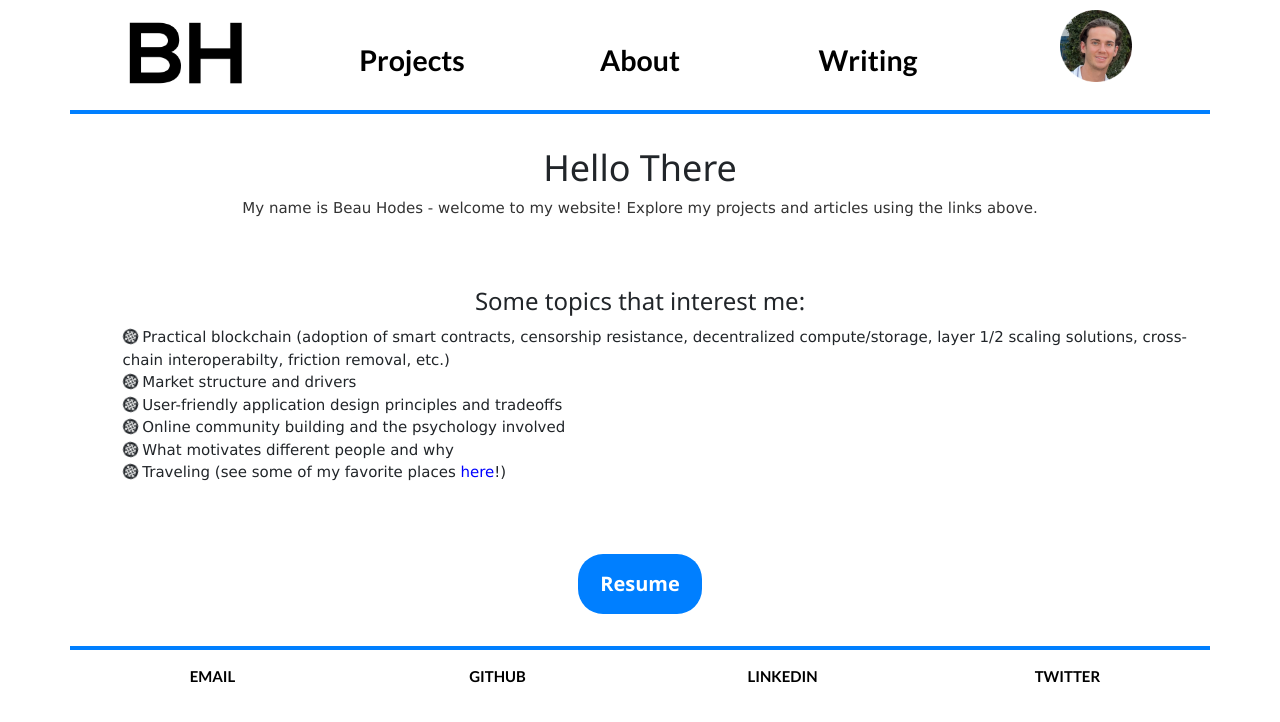
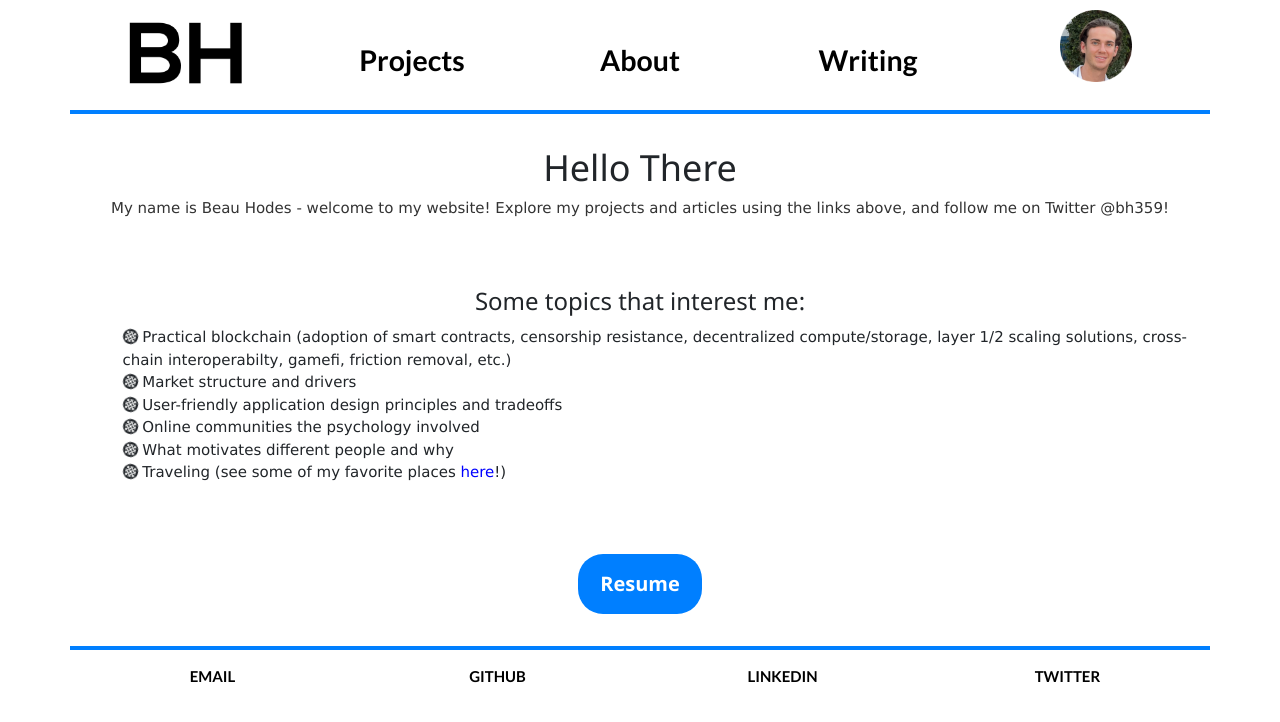
Before and after one commit to beauhodes/beauhodes.github.io, a Jekyll site: the page built from index.html, in a window 1280 px wide. Shown: the top 722 px of the page. Built offline with Jekyll 4.4.1, drawn with Linux system fonts in a browser that asks for light colours; nearby versions of some CDN libraries.

Commit message:
Update index.html

```diff
--- a/index.html
+++ b/index.html
@@ -4,16 +4,16 @@
 ---
 <br>
 <h1 style="text-align:center;">Hello There</h1>
-<p style="text-align:center;">My name is Beau Hodes - welcome to my website! Explore my projects and articles using the links above.</p>
+<p style="text-align:center;">My name is Beau Hodes - welcome to my website! Explore my projects and articles using the links above, and <a href="https://twitter.com/bh359">follow me on Twitter @bh359</a>!</p>
 <br>
 <br>
 <h3 style="text-align:center;">Some topics that interest me:</h3>
 <div class="p">
 <ul class="fa-ul">
-  <li><i class="fas fa-stroopwafel fa-spin"></i> Practical blockchain (adoption of smart contracts, censorship resistance, decentralized compute/storage, layer 1/2 scaling solutions, cross-chain interoperabilty, friction removal, etc.)</li>
+  <li><i class="fas fa-stroopwafel fa-spin"></i> Practical blockchain (adoption of smart contracts, censorship resistance, decentralized compute/storage, layer 1/2 scaling solutions, cross-chain interoperabilty, gamefi, friction removal, etc.)</li>
   <li><i class="fas fa-stroopwafel fa-spin"></i> Market structure and drivers</li>
   <li><i class="fas fa-stroopwafel fa-spin"></i> User-friendly application design principles and tradeoffs</li>
-  <li><i class="fas fa-stroopwafel fa-spin"></i> Online community building and the psychology involved</li>
+  <li><i class="fas fa-stroopwafel fa-spin"></i> Online communities the psychology involved</li>
   <li><i class="fas fa-stroopwafel fa-spin"></i> What motivates different people and why</li>
   <li><i class="fas fa-stroopwafel fa-spin"></i> Traveling (see some of my favorite places <a href="/gallery" style="color: blue;">here</a>!)</li>
 </ul>
```
